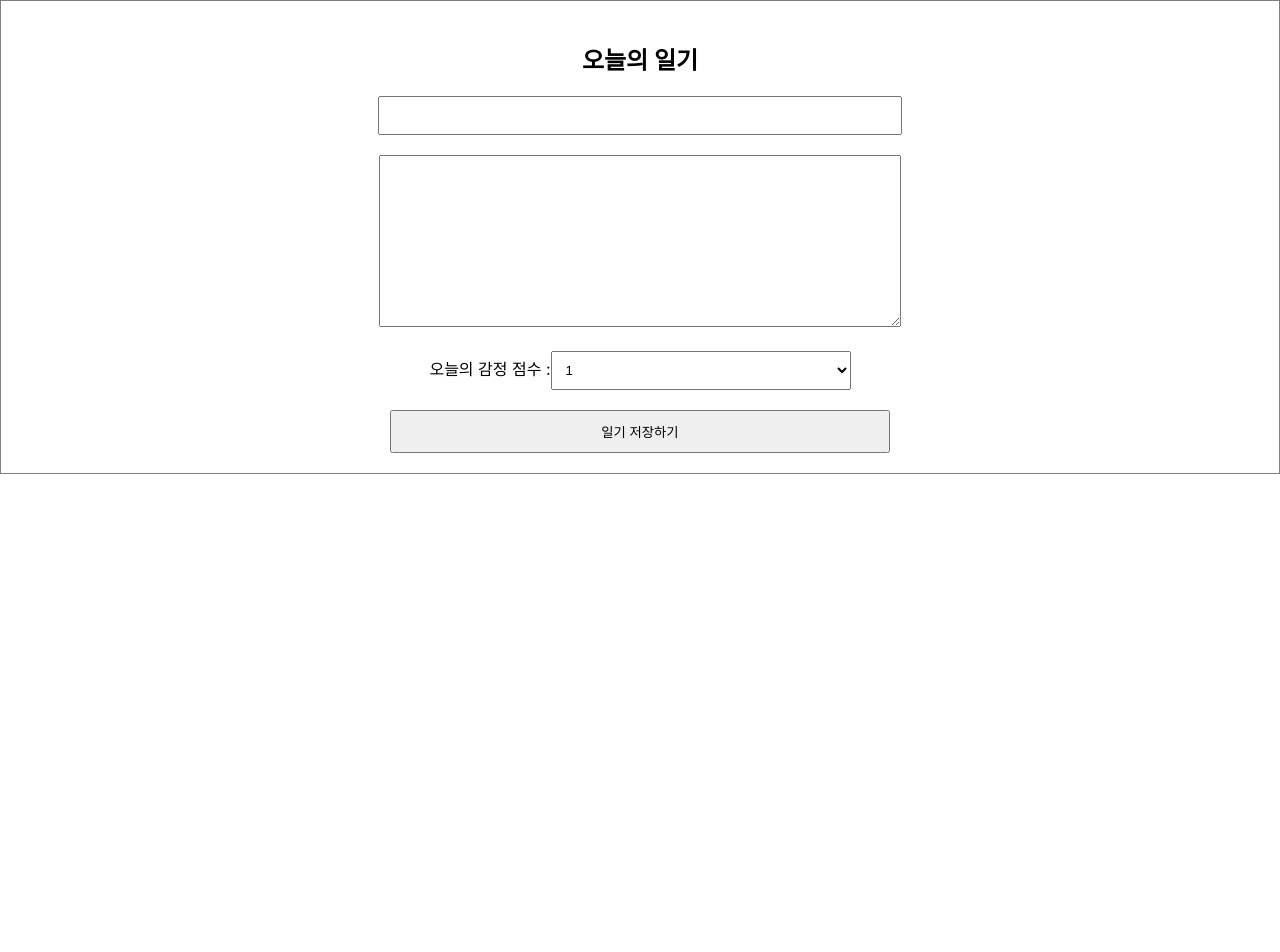
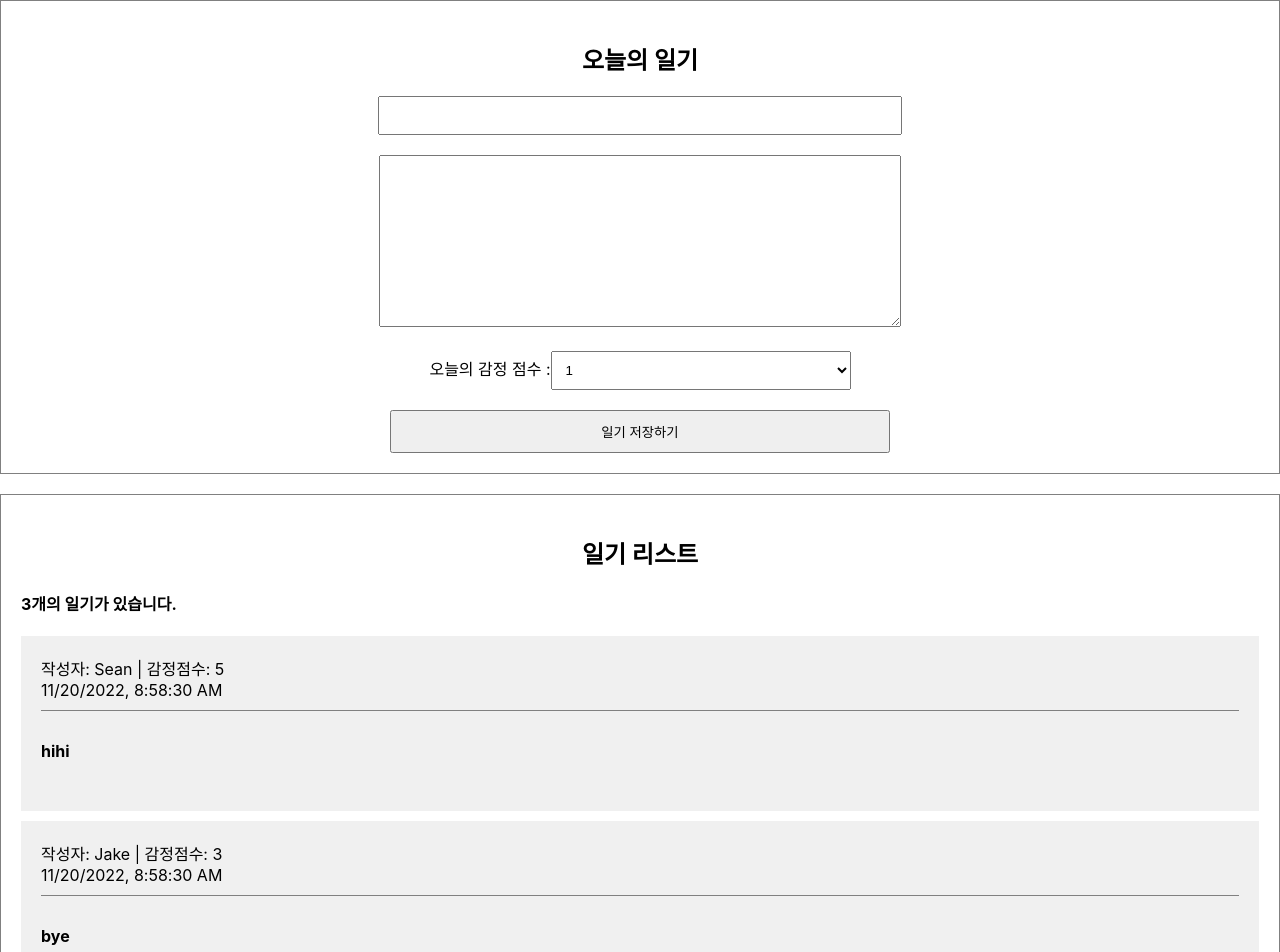
Before and after one commit to seoyeonko/simplediary, a React (Create React App) app: page / in a window 1280 px wide. Shown: the top 952 px of the page. Before the commit the page ends 800 px from the top, so only its background shows below. Built offline with nearby package versions, Linux system fonts and the light colour scheme.

Commit message:
#38. 6-3. React에서 배열 사용하기1 - 리스트 렌더링(조회)

```diff
--- a/src/App.css
+++ b/src/App.css
@@ -26,3 +26,37 @@
   padding: 10px;
   cursor: pointer;
 }
+
+/* List */
+.DiaryList {
+  border: 1px solid gray;
+  padding: 20px;
+  margin-top: 20px;
+}
+
+.DiaryList h2 {
+  text-align: center;
+}
+
+/* Item */
+.DiaryItem {
+  background-color: rgb(240, 240, 240);
+  margin-bottom: 10px;
+  padding: 20px;
+}
+
+.DiaryItem .info {
+  border-bottom: 1px solid gray;
+  padding-bottom: 10px;
+  margin-bottom: 10px;
+}
+
+.DiaryItem .date {
+  color: gray;
+}
+
+.DiaryItem .content {
+  font-weight: bold;
+  margin-bottom: 30px;
+  margin-top: 30px;
+}
--- a/src/App.js
+++ b/src/App.js
@@ -1,10 +1,36 @@
 import './App.css';
 import DiaryEditor from './DiaryEditor';
+import DiaryList from './DiaryList';
+
+const dummyList = [
+  {
+    id: 1,
+    author: 'Sean',
+    content: 'hihi',
+    emotion: 5,
+    created_date: new Date().getTime(),
+  },
+  {
+    id: 2,
+    author: 'Jake',
+    content: 'bye',
+    emotion: 3,
+    created_date: new Date().getTime(),
+  },
+  {
+    id: 3,
+    author: 'Woon',
+    content: 'wow',
+    emotion: 4,
+    created_date: new Date().getTime(),
+  },
+];
 
 function App() {
   return (
     <div className="App">
       <DiaryEditor />
+      <DiaryList diaryList={dummyList} />
     </div>
   );
 }
--- /dev/null
+++ b/src/DiaryItem.js
@@ -0,0 +1,16 @@
+const DiaryItem = ({ id, author, content, emotion, created_date }) => {
+  return (
+    <div className="DiaryItem">
+      <div className="info">
+        <span>
+          작성자: {author} | 감정점수: {emotion}
+        </span>
+        <br />
+        <span>{new Date(created_date).toLocaleString()}</span>
+      </div>
+      <div className="content">{content}</div>
+    </div>
+  );
+};
+
+export default DiaryItem;
--- /dev/null
+++ b/src/DiaryList.js
@@ -0,0 +1,21 @@
+import DiaryItem from './DiaryItem';
+
+const DiaryList = ({ diaryList }) => {
+  return (
+    <div className="DiaryList">
+      <h2>일기 리스트</h2>
+      <h4>{diaryList.length}개의 일기가 있습니다.</h4>
+      <div>
+        {diaryList.map((it) => (
+          <DiaryItem key={it.id} {...it} />
+        ))}
+      </div>
+    </div>
+  );
+};
+
+DiaryList.defaultProps = {
+  diaryList: [],
+};
+
+export default DiaryList;
--- a/src/index.js
+++ b/src/index.js
@@ -5,9 +5,9 @@
 
 const root = ReactDOM.createRoot(document.getElementById('root'));
 root.render(
-  <React.StrictMode>
-    <App />
-  </React.StrictMode>
+  // <React.StrictMode>
+  <App />
+  // </React.StrictMode>
 );
 
 // If you want to start measuring performance in your app, pass a function
```
